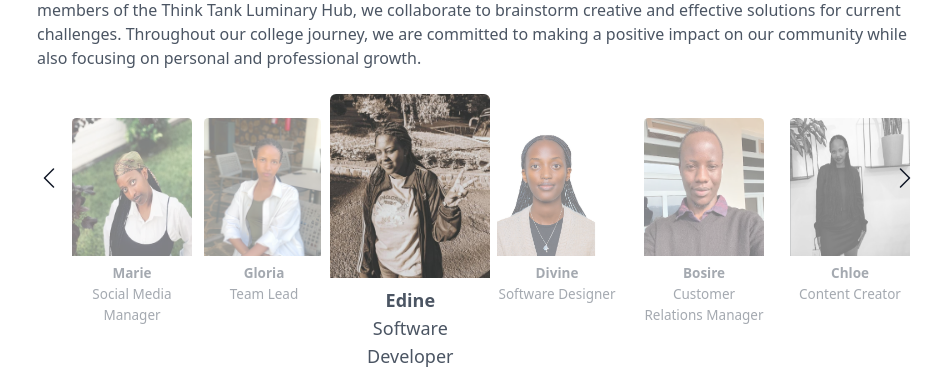
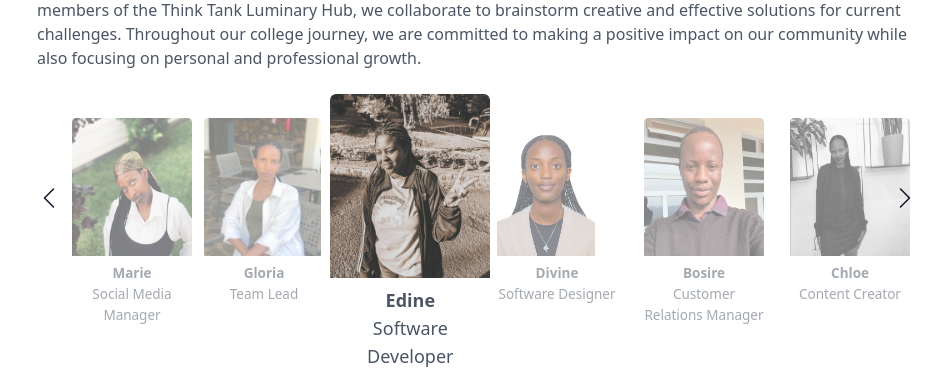
Before and after one commit to edine-noella/WeConnect, a React (Vite) app: page /about in a window 1280 px wide. Shown: the part 567-938 px from the top of the page, without its empty margins (203-1145 px from the left). Built offline with nearby package versions, Linux system fonts and the light colour scheme; the HTML template or start-up script is replaced by a standard one.

Commit message:
changed font 7

```diff
--- a/src/pages/AboutPage.jsx
+++ b/src/pages/AboutPage.jsx
@@ -70,7 +70,7 @@ function AboutPage() {
 
 
 
-<div className="grid grid-cols-6  pt-6 relative">
+<div className="grid grid-cols-6  pt-6 relative pb-10">
           <BsChevronLeft
             onClick={handlePrevClick}
             className="absolute left-0 top-1/2 transform -translate-y-1/2 cursor-pointer text-gray-900 text-2xl"
```
